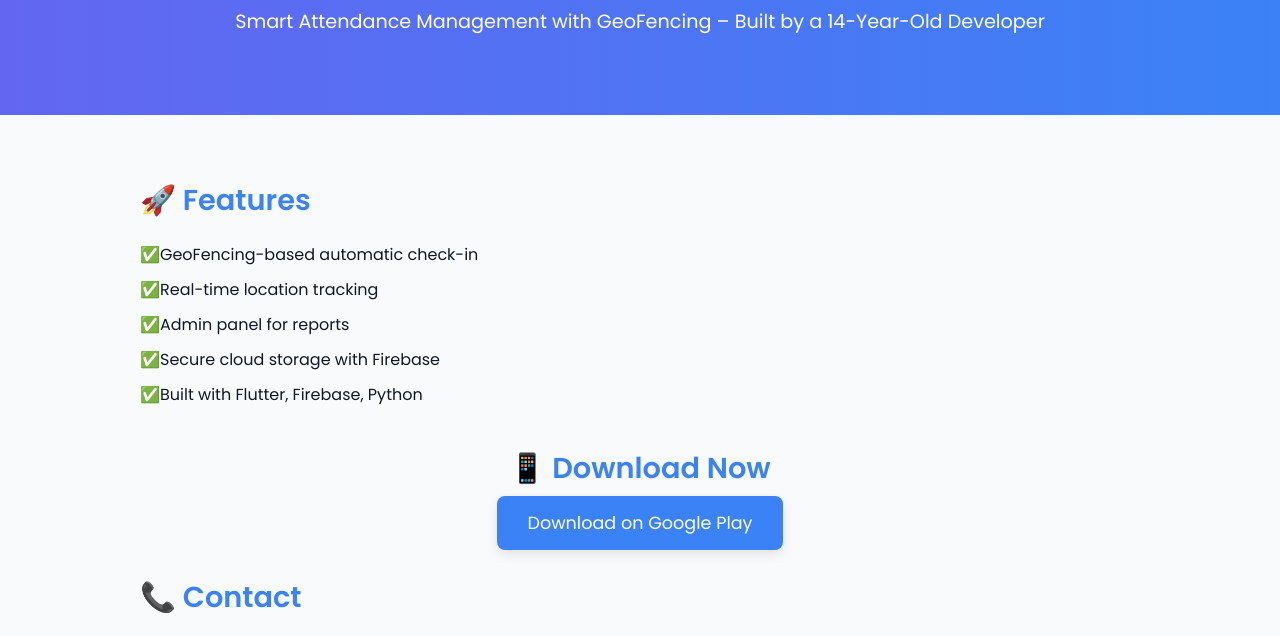
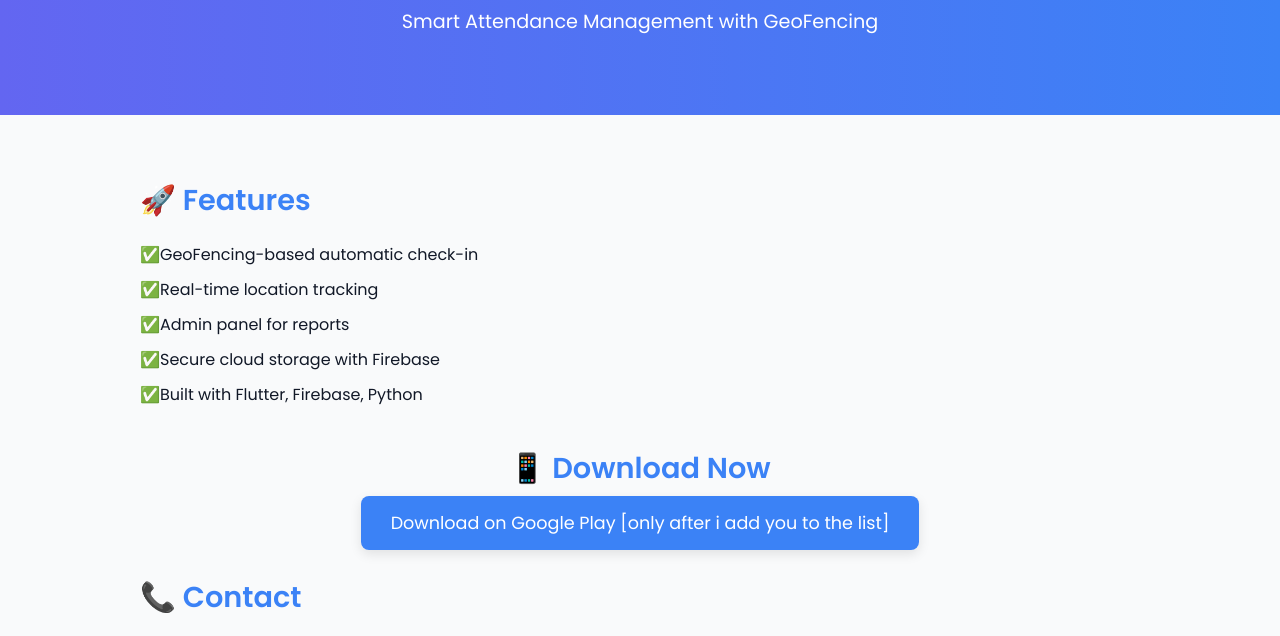
Before and after one commit to saatyakkapoor/assistlog, a plain HTML site: page index.html in a window 1280 px wide. Shown: the part 130-766 px from the top of the page. Drawn offline with Linux system fonts and the light colour scheme.

Commit message:
Update index.html

```diff
--- a/index.html
+++ b/index.html
@@ -111,7 +111,7 @@
 
   <header>
     <h1>AssistLog</h1>
-    <p>Smart Attendance Management with GeoFencing – Built by a 14-Year-Old Developer</p>
+    <p>Smart Attendance Management with GeoFencing</p>
   </header>
 
   <div class="container">
@@ -126,7 +126,7 @@
 
     <div class="cta">
       <h2>📱 Download Now</h2>
-      <a href="https://play.google.com/store/apps/details?id=com.your.appid">Download on Google Play</a>
+      <a href="https://play.google.com/store/apps/details?id=com.samyak.assistlog">Download on Google Play [only after i add you to the list]</a>
     </div>
 
     <h2>📞 Contact</h2>
```
